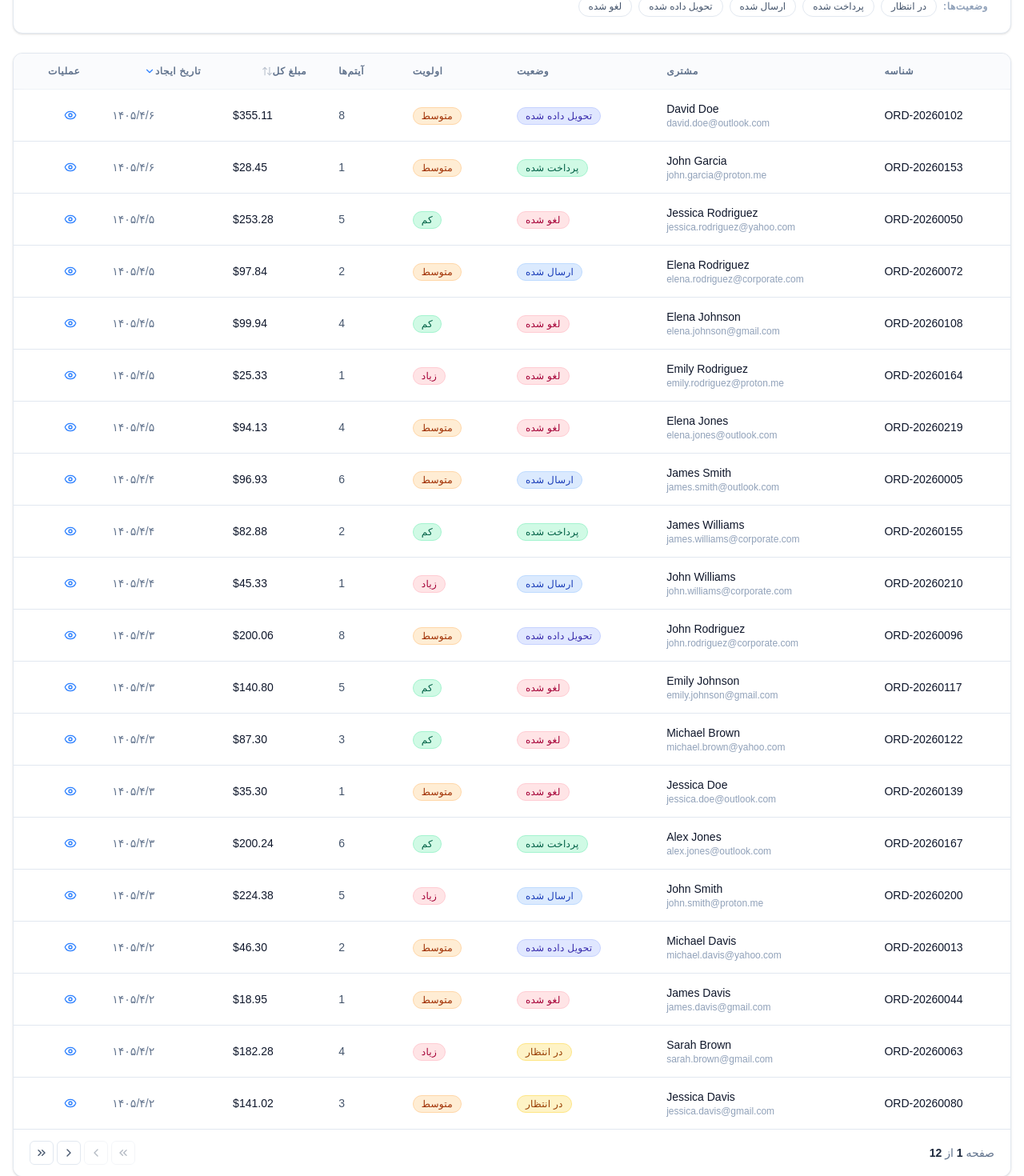
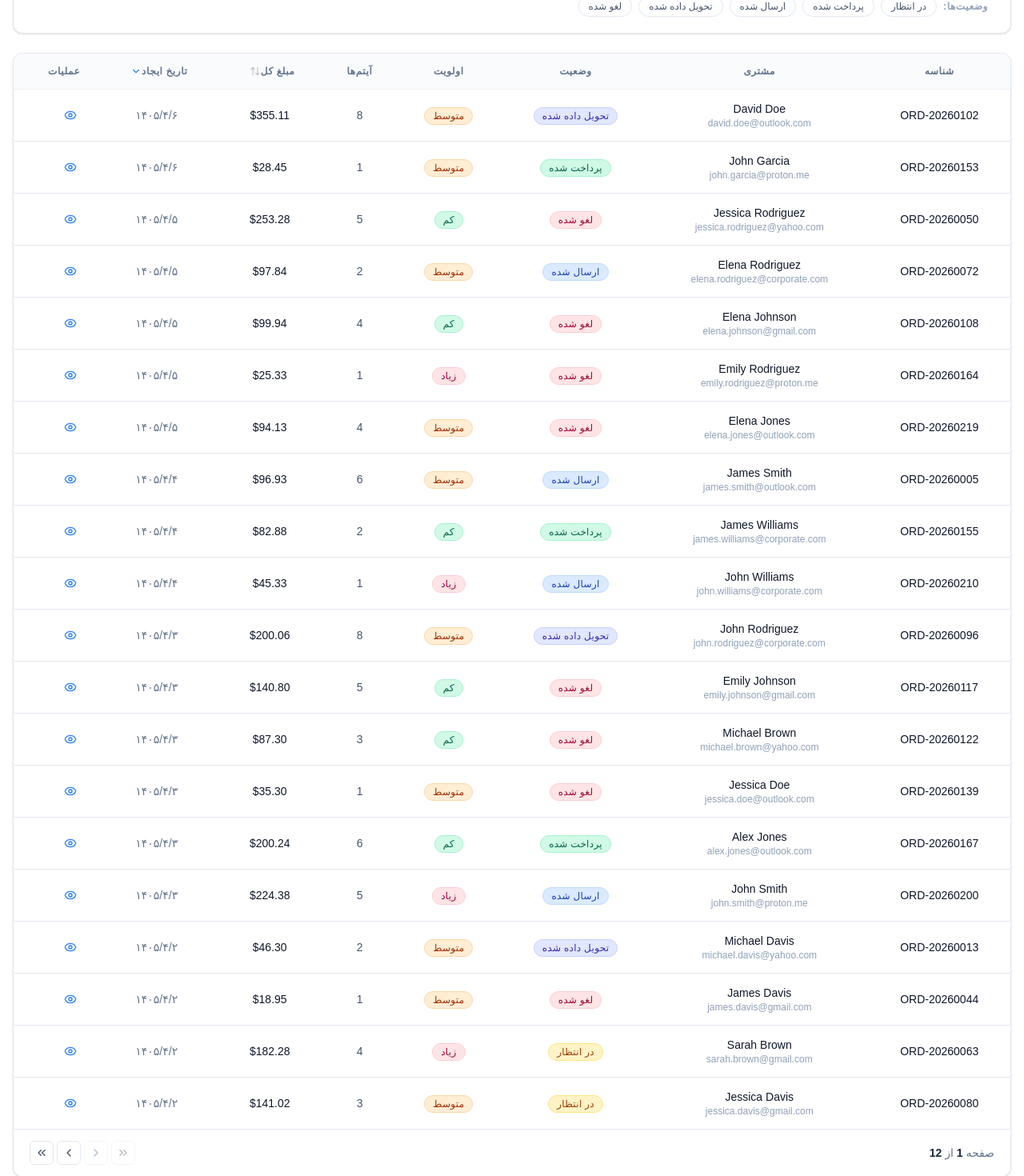
Before and after one commit to NimaRahimiJahandide/smart-order-list, a Next.js app: page / in a window 1280 px wide. Shown: the part 340-1810 px from the top of the page at 80% size. Built offline with nearby package versions, Linux system fonts and the light colour scheme.

Commit message:
add cursor class to button

```diff
--- a/components/ui/modal.tsx
+++ b/components/ui/modal.tsx
@@ -92,7 +92,7 @@ export const Modal: React.FC<ModalProps> = ({
 
           <button
             onClick={onClose}
-            className="rounded-lg p-1.5 text-slate-400 hover:bg-slate-100 hover:text-slate-700 dark:hover:bg-slate-800 dark:hover:text-slate-200 transition-colors"
+            className="rounded-lg p-1.5 text-slate-400 hover:bg-slate-100 hover:text-slate-700 dark:hover:bg-slate-800 dark:hover:text-slate-200 transition-colors cursor-pointer"
             aria-label="بستن پنجره"
           >
             <svg
--- a/features/orders/components/order-details-modal.tsx
+++ b/features/orders/components/order-details-modal.tsx
@@ -57,7 +57,7 @@ export const OrderDetailsModal: React.FC<DetailsProps> = ({ order, onClose }) =>
 
           <button
             onClick={handleCopyId}
-            className="flex items-center gap-1 text-xs font-medium text-blue-600 hover:underline dark:text-blue-400"
+            className="flex items-center gap-1 text-xs font-medium text-blue-600 hover:underline dark:text-blue-400 cursor-pointer"
             aria-label="کپی شناسه سفارش"
           >
             {copied ? (
--- a/features/orders/components/orders-table.tsx
+++ b/features/orders/components/orders-table.tsx
@@ -109,36 +109,36 @@ export const OrdersTable: React.FC<TableProps> = ({
 
           <thead>
             <tr className="border-b border-slate-200 bg-slate-50/75 dark:border-slate-800 dark:bg-slate-900/50 sticky top-0 backdrop-blur-sm z-10">
-              <th className="px-5 py-3.5 text-xs font-semibold uppercase tracking-wider text-slate-500 dark:text-slate-400">
+              <th className="px-5 py-3.5 text-xs font-semibold uppercase tracking-wider text-center text-slate-500 dark:text-slate-400">
                 {LABELS.id}
               </th>
-              <th className="px-5 py-3.5 text-xs font-semibold uppercase tracking-wider text-slate-500 dark:text-slate-400">
+              <th className="px-5 py-3.5 text-xs font-semibold uppercase tracking-wider text-center text-slate-500 dark:text-slate-400">
                 {LABELS.customer}
               </th>
-              <th className="px-5 py-3.5 text-xs font-semibold uppercase tracking-wider text-slate-500 dark:text-slate-400">
+              <th className="px-5 py-3.5 text-xs font-semibold uppercase tracking-wider text-center text-slate-500 dark:text-slate-400">
                 {LABELS.status}
               </th>
-              <th className="px-5 py-3.5 text-xs font-semibold uppercase tracking-wider text-slate-500 dark:text-slate-400">
+              <th className="px-5 py-3.5 text-xs font-semibold uppercase tracking-wider text-center text-slate-500 dark:text-slate-400">
                 {LABELS.priority}
               </th>
-              <th className="px-5 py-3.5 text-xs font-semibold uppercase tracking-wider text-slate-500 dark:text-slate-400">
+              <th className="px-5 py-3.5 text-xs font-semibold uppercase tracking-wider text-center text-slate-500 dark:text-slate-400">
                 {LABELS.items}
               </th>
 
               <th
                 onClick={() => toggleSort('totalAmount')}
-                className="px-5 py-3.5 text-xs font-semibold uppercase tracking-wider cursor-pointer select-none hover:text-slate-800 dark:hover:text-slate-200 text-slate-500 dark:text-slate-400"
+                className="px-5 py-3.5 text-xs font-semibold uppercase tracking-wider text-center cursor-pointer select-none hover:text-slate-800 dark:hover:text-slate-200 text-slate-500 dark:text-slate-400"
               >
-                <div className="flex items-center">
+                <div className="flex text-center items-center justify-center">
                   {LABELS.totalAmount} {renderSortIcon('totalAmount')}
                 </div>
               </th>
 
               <th
                 onClick={() => toggleSort('createdAt')}
-                className="px-5 py-3.5 text-xs font-semibold uppercase tracking-wider cursor-pointer select-none hover:text-slate-800 dark:hover:text-slate-200 text-slate-500 dark:text-slate-400"
+                className="px-5 py-3.5 text-xs font-semibold uppercase tracking-wider text-center cursor-pointer select-none hover:text-slate-800 dark:hover:text-slate-200 text-slate-500 dark:text-slate-400"
               >
-                <div className="flex items-center">
+                <div className="flex text-center items-center justify-center">
                   {LABELS.createdAt} {renderSortIcon('createdAt')}
                 </div>
               </th>
@@ -181,43 +181,43 @@ export const OrdersTable: React.FC<TableProps> = ({
                   onClick={() => onSelectOrder(order)}
                   className="hover:bg-slate-50/80 dark:hover:bg-slate-800/40 cursor-pointer transition-colors"
                 >
-                  <td className="px-5 py-3.5 text-sm font-medium text-slate-900 dark:text-white">
+                  <td className="px-5 py-3.5 text-sm font-medium text-center text-slate-900 dark:text-white">
                     {order.id}
                   </td>
 
-                  <td className="px-5 py-3.5">
-                    <div className="text-sm font-medium text-slate-900 dark:text-white">
+                  <td className="px-5 py-3.5 text-center">
+                    <div className="text-sm font-medium  text-slate-900 dark:text-white">
                       {order.customerName}
                     </div>
                     <div className="text-xs text-slate-400">{order.email}</div>
                   </td>
 
-                  <td className="px-5 py-3.5">
+                  <td className="px-5 py-3.5 text-center">
                     <Badge variant={order.status}>
                       {STATUS_LABELS[order.status]}
                     </Badge>
                   </td>
 
-                  <td className="px-5 py-3.5">
+                  <td className="px-5 py-3.5 text-center">
                     <Badge variant={order.priority}>{order.priority}</Badge>
                   </td>
 
-                  <td className="px-5 py-3.5 text-sm text-slate-600 dark:text-slate-400">
+                  <td className="px-5 py-3.5 text-sm text-slate-600 dark:text-slate-400 text-center">
                     {order.itemsCount}
                   </td>
 
-                  <td className="px-5 py-3.5 text-sm font-medium text-slate-900 dark:text-white">
+                  <td className="px-5 py-3.5 text-sm font-medium text-slate-900 dark:text-white text-center">
                     ${order.totalAmount.toFixed(2)}
                   </td>
 
-                  <td className="px-5 py-3.5 text-sm text-slate-500 dark:text-slate-400">
+                  <td className="px-5 py-3.5 text-sm text-slate-500 dark:text-slate-400 text-center">
                     {new Date(order.createdAt).toLocaleDateString('fa-IR')}
                   </td>
 
                   <td className="px-5 py-3.5 text-right text-sm font-medium" onClick={(e) => e.stopPropagation()}>
                     <button
                       onClick={() => onSelectOrder(order)}
-                      className="rounded-lg p-1 text-blue-500 hover:bg-slate-100 dark:hover:bg-slate-800"
+                      className="rounded-lg p-1 text-blue-500 hover:bg-slate-100 dark:hover:bg-slate-800 cursor-pointer"
                       aria-label={`مشاهده جزئیات ${order.id}`}
                     >
                       <EyeSVG className="h-4 w-4" />
@@ -247,36 +247,36 @@ export const OrdersTable: React.FC<TableProps> = ({
             onClick={() => onFilterChange({ page: 1 })}
             disabled={filters.page === 1 || isLoading}
             aria-label={LABELS.firstPage}
-            className="rounded-md border border-slate-200 p-1.5 text-slate-600 hover:bg-slate-50 disabled:opacity-40 dark:border-slate-800 dark:text-slate-400 dark:hover:bg-slate-800"
+            className="rounded-md border border-slate-200 p-1.5 text-slate-600 hover:bg-slate-50 disabled:opacity-40 dark:border-slate-800 dark:text-slate-400 dark:hover:bg-slate-800 cursor-pointer disabled:cursor-not-allowed"
           >
-            <ChevronsLeftSVG className="h-4 w-4" />
+            <ChevronsRightSVG className="h-4 w-4" />
           </button>
 
           <button
             onClick={() => onFilterChange({ page: Math.max(filters.page - 1, 1) })}
             disabled={filters.page === 1 || isLoading}
             aria-label={LABELS.prevPage}
-            className="rounded-md border border-slate-200 p-1.5 text-slate-600 hover:bg-slate-50 disabled:opacity-40 dark:border-slate-800 dark:text-slate-400 dark:hover:bg-slate-800"
+            className="rounded-md border border-slate-200 p-1.5 text-slate-600 hover:bg-slate-50 disabled:opacity-40 dark:border-slate-800 dark:text-slate-400 dark:hover:bg-slate-800 cursor-pointer disabled:cursor-not-allowed"
           >
-            <ChevronLeftSVG className="h-4 w-4" />
+            <ChevronRightSVG className="h-4 w-4" />
           </button>
 
           <button
             onClick={() => onFilterChange({ page: Math.min(filters.page + 1, totalPages) })}
             disabled={filters.page === totalPages || isLoading}
             aria-label={LABELS.nextPage}
-            className="rounded-md border border-slate-200 p-1.5 text-slate-600 hover:bg-slate-50 disabled:opacity-40 dark:border-slate-800 dark:text-slate-400 dark:hover:bg-slate-800"
+            className="rounded-md border border-slate-200 p-1.5 text-slate-600 hover:bg-slate-50 disabled:opacity-40 dark:border-slate-800 dark:text-slate-400 dark:hover:bg-slate-800 cursor-pointer disabled:cursor-not-allowed"
           >
-            <ChevronRightSVG className="h-4 w-4" />
+            <ChevronLeftSVG className="h-4 w-4" />
           </button>
 
           <button
             onClick={() => onFilterChange({ page: totalPages })}
             disabled={filters.page === totalPages || isLoading}
             aria-label={LABELS.lastPage}
-            className="rounded-md border border-slate-200 p-1.5 text-slate-600 hover:bg-slate-50 disabled:opacity-40 dark:border-slate-800 dark:text-slate-400 dark:hover:bg-slate-800"
+            className="rounded-md border border-slate-200 p-1.5 text-slate-600 hover:bg-slate-50 disabled:opacity-40 dark:border-slate-800 dark:text-slate-400 dark:hover:bg-slate-800 cursor-pointer disabled:cursor-not-allowed"
           >
-            <ChevronsRightSVG className="h-4 w-4" />
+            <ChevronsLeftSVG className="h-4 w-4" />
           </button>
 
         </div>
```
Also changed, not shown: features/orders/components/order-filters.tsx (+18 -14 lines).
